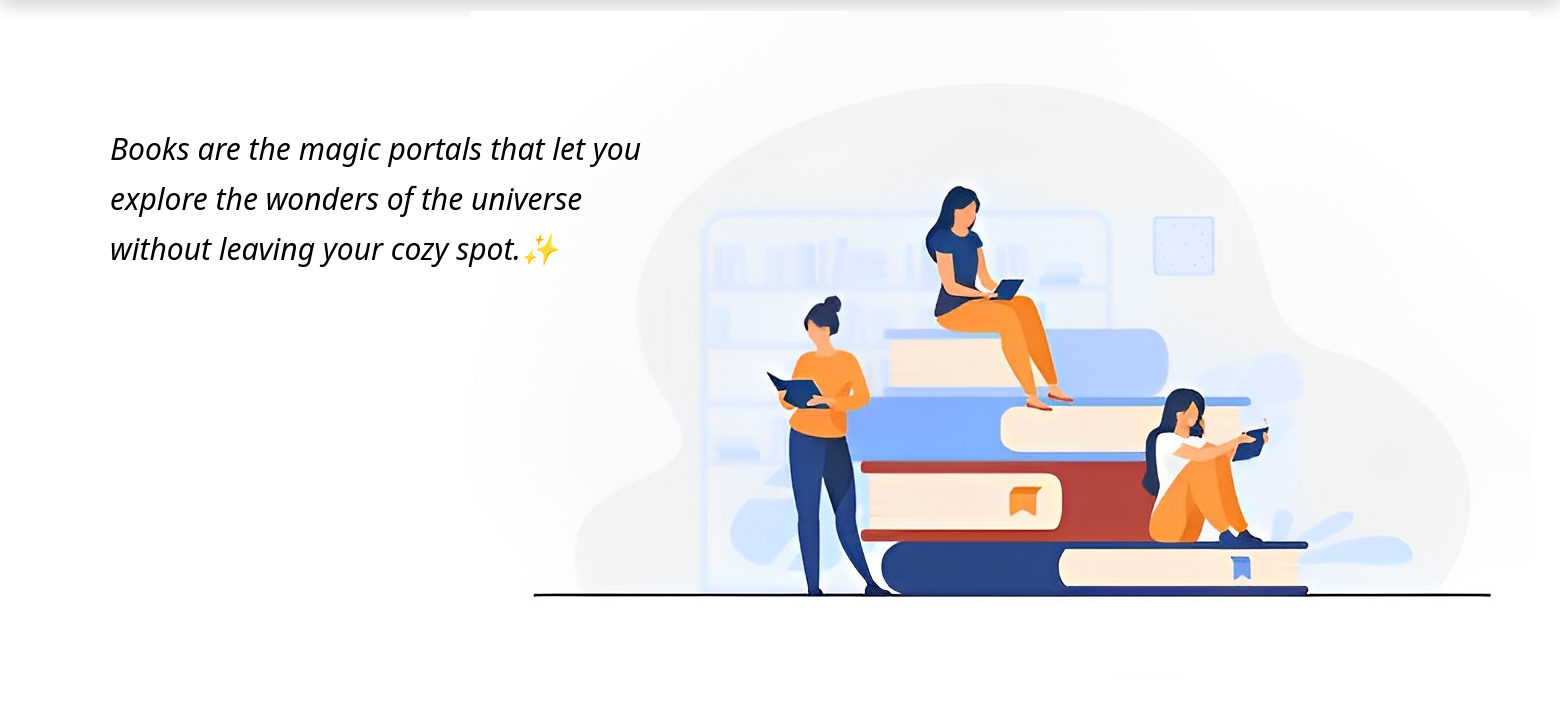
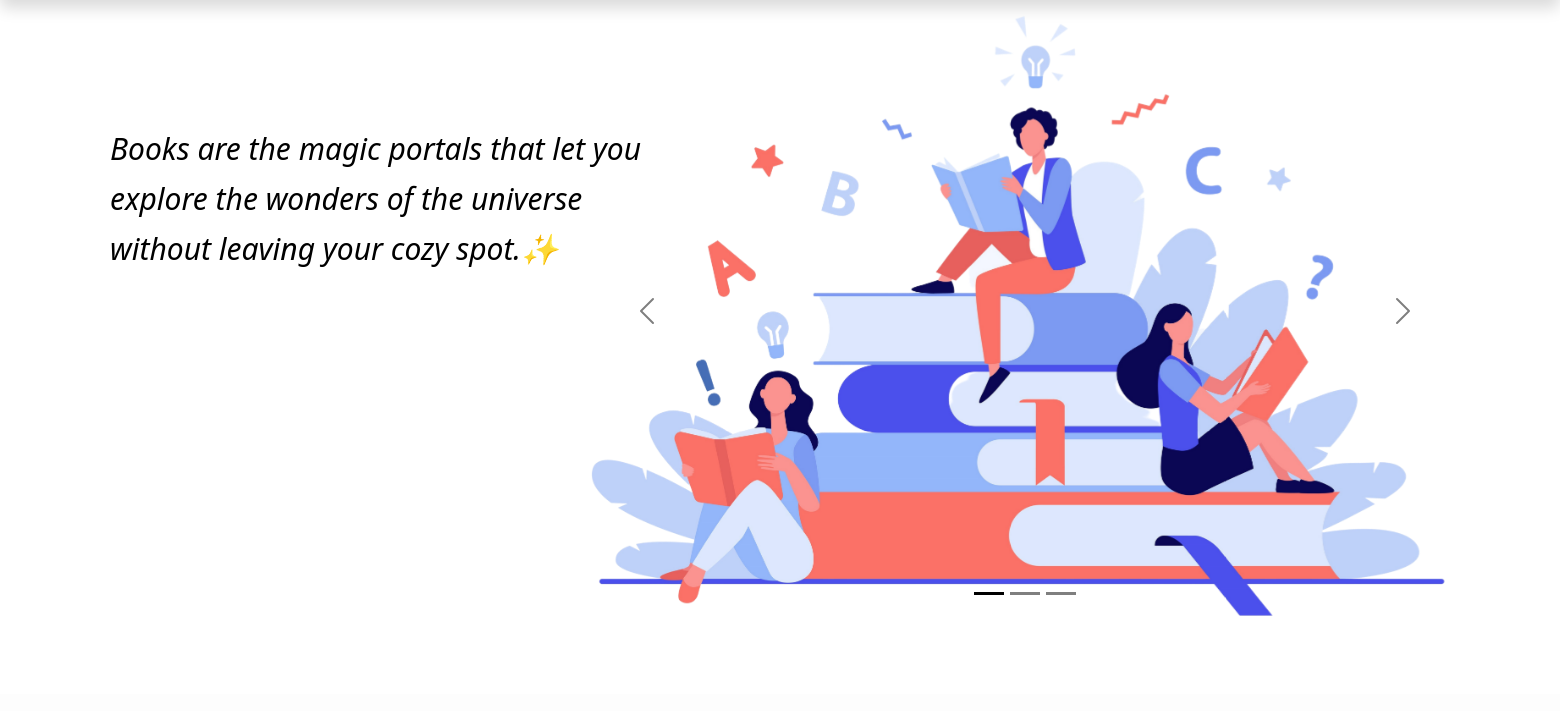
Before and after one commit to sanasal/book-django-app, a Django app: page / in a window 1560 px wide. Shown: the part 106-817 px from the top of the page. After the commit the page ends 722 px from the top, so only its background shows below. Run offline with Django 4.2, Linux system fonts and the light colour scheme; some libraries are stand-ins or nearby versions.

Commit message:
home slide photos

```diff
--- a/book_app/templates/book.html
+++ b/book_app/templates/book.html
@@ -288,6 +288,13 @@
           line-height: 50px;
           font-style: oblique;
         }
+        .home-slide
+        {
+          width: 57%;
+          position: relative;
+          left: 580px;
+          top: -47px;
+        }
     </style>
 </head>
 <body>
@@ -411,8 +418,6 @@
     </div>
 
 
-    <div id="home">
-      <img src="{% static 'book background 2.webp' %}" class="navbar_img" alt="navbar-img">
     <div class="text">
       Books are the magic portals that let you
       <br>
@@ -420,10 +425,9 @@
       <br>
       without leaving your cozy spot.✨
     </div>
-    </div>
 
-    <!--Home section images slider
-    <section style="position: relative; top:-47px;">
+    <!--Home section images slider-->
+    <section class="home-slide">
       <div id="carouselExampleDark" class="carousel carousel-dark slide" data-bs-ride="carousel">
         <div class="carousel-indicators">
           <button type="button" data-bs-target="#carouselExampleDark" data-bs-slide-to="0" class="active" aria-current="true" aria-label="Slide 1"></button>
@@ -431,14 +435,17 @@
           <button type="button" data-bs-target="#carouselExampleDark" data-bs-slide-to="2" aria-label="Slide 3"></button>
         </div>
         <div class="carousel-inner">
-          <div class="carousel-item active" data-bs-interval="10000">
-            <img src="{% static 'slide3.webp'%}" class="d-block w-100" alt="...">
+          <div class="carousel-item active" data-bs-interval="2000">
+            <img src="{% static '7204-removebg.png'%}" class="d-block w-100" alt="...">
           </div>
           <div class="carousel-item" data-bs-interval="2000">
-            <img src="{% static 'slide2.jfif'%}" class="d-block w-100" alt="...">
+            <img src="{% static 'Friend or colleague giving ideas to man-PhotoRoom.png-PhotoRoom.png'%}" class="d-block w-100" alt="...">
           </div>
-          <div class="carousel-item">
-            <img src="{% static 'slide4.jpg'%}" class="d-block w-100" alt="...">
+          <div class="carousel-item" data-bs-interval="2000">
+            <img src="{% static '7200-PhotoRoom.png-PhotoRoom.png'%}" class="d-block w-100" alt="...">
+          </div>
+          <div class="carousel-item" data-bs-interval="2000">
+            <img src="{% static 'Man in glasses reading giant book in room-PhotoRoom.png-PhotoRoom.png'%}" class="d-block w-100" alt="...">
           </div>
         </div>
         <button class="carousel-control-prev" type="button" data-bs-target="#carouselExampleDark" data-bs-slide="prev">
@@ -450,7 +457,7 @@
           <span class="visually-hidden">Next</span>
         </button>
       </div>
-    </section>-->
+    </section>
 
     <!--Scripts section-->
     <script>
```
Also changed, not shown: book_app/static/7200-PhotoRoom.png-PhotoRoom.png (added), book_app/static/7204-removebg.png (added), book_app/static/Friend or colleague giving ideas to man-PhotoRoom.png-PhotoRoom.png (added), book_app/static/Man in glasses reading giant book in room-PhotoRoom.png-PhotoRoom.png (added), book_app/static/slide1.jpeg (deleted), book_app/static/slide2.jfif (deleted), book_app/static/slide3.webp (deleted), book_app/static/slide4.jpg (deleted), book_app/static/young-woman-studying-with-books-laptop_130153-1170.jpg (deleted). Lines whose indentation alone changed are shown as unchanged.
